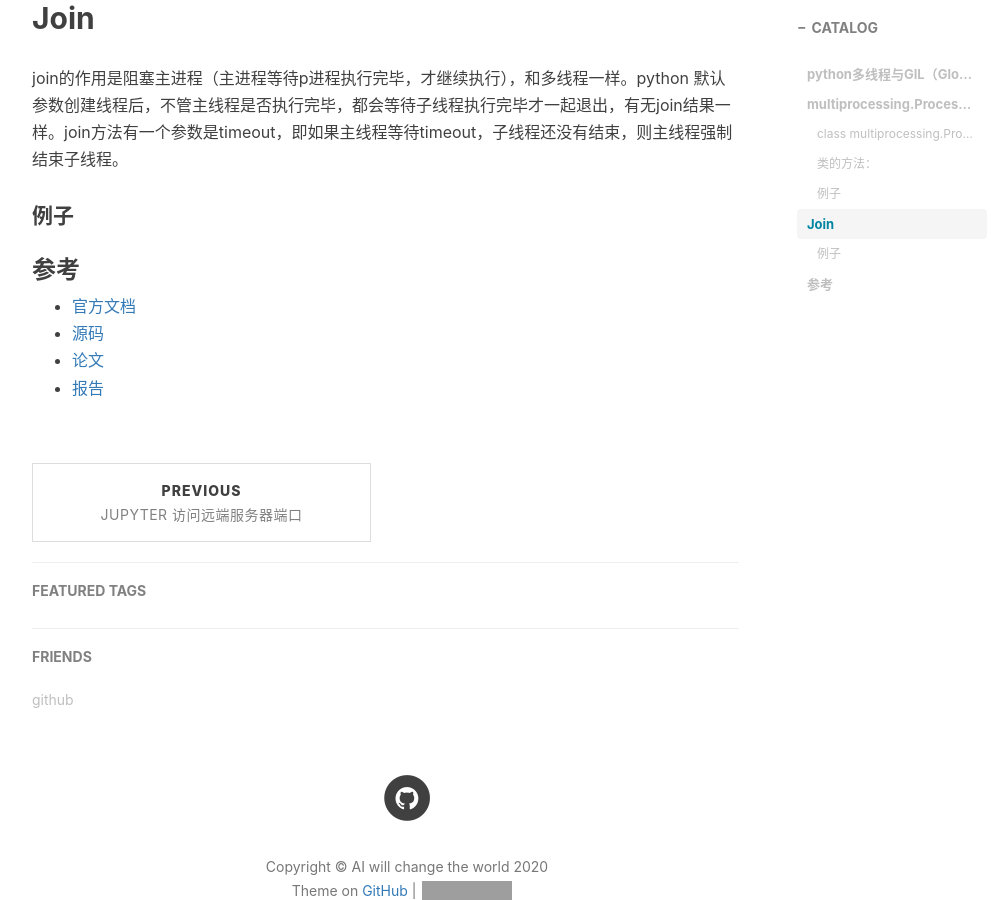
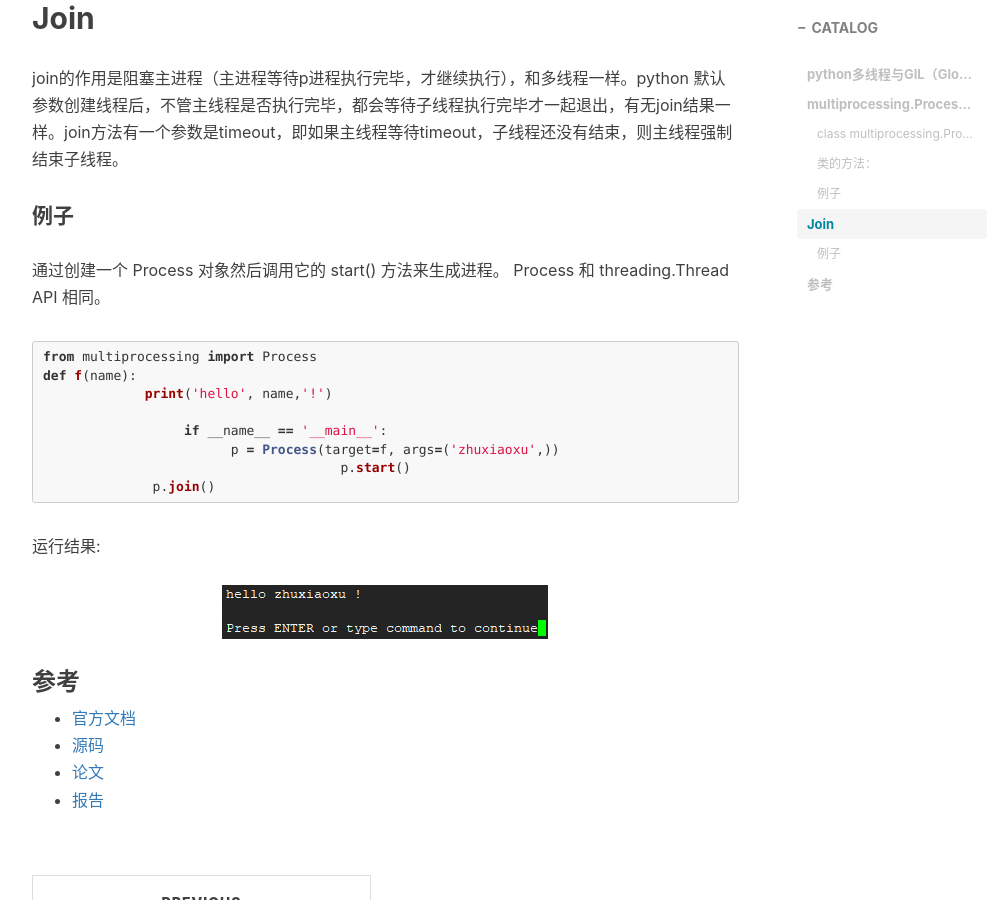
Before and after one commit to zhuxiaoxuhit/zhuxiaoxuhit.github.io, a Jekyll site: the page built from _posts/2020-01-15-PYTHON多进程与MULTIPROCESSING模块.md, in a window 1280 px wide and 900 px high, scrolled down 2018 px. Shown: the whole window, without its empty margins (233-1235 px from the left). Built offline with Jekyll 4.4.1, drawn with Linux system fonts in a browser that asks for light colours; nearby versions of some CDN libraries; comment, search, counter and statistics services are not loaded; grey boxes are pictures that could not be loaded.

Commit message:
[Modify] mp

````diff
--- a/_posts/2020-01-15-PYTHON多进程与MULTIPROCESSING模块.md
+++ b/_posts/2020-01-15-PYTHON多进程与MULTIPROCESSING模块.md
@@ -54,8 +54,19 @@ if __name__ == '__main__':
 join的作用是阻塞主进程（主进程等待p进程执行完毕，才继续执行），和多线程一样。python 默认参数创建线程后，不管主线程是否执行完毕，都会等待子线程执行完毕才一起退出，有无join结果一样。join方法有一个参数是timeout，即如果主线程等待timeout，子线程还没有结束，则主线程强制结束子线程。
 
 #### 例子
+通过创建一个 Process 对象然后调用它的 start() 方法来生成进程。 Process 和 threading.Thread API 相同。
+```python
+from multiprocessing import Process
+def f(name):
+	     print('hello', name,'!')
 
-
+		  if __name__ == '__main__':
+		        p = Process(target=f, args=('zhuxiaoxu',))
+				      p.start()
+	      p.join()
+```
+运行结果:
+![mp1](/img/mp1.jpg)
 
 
 ### 参考
````
